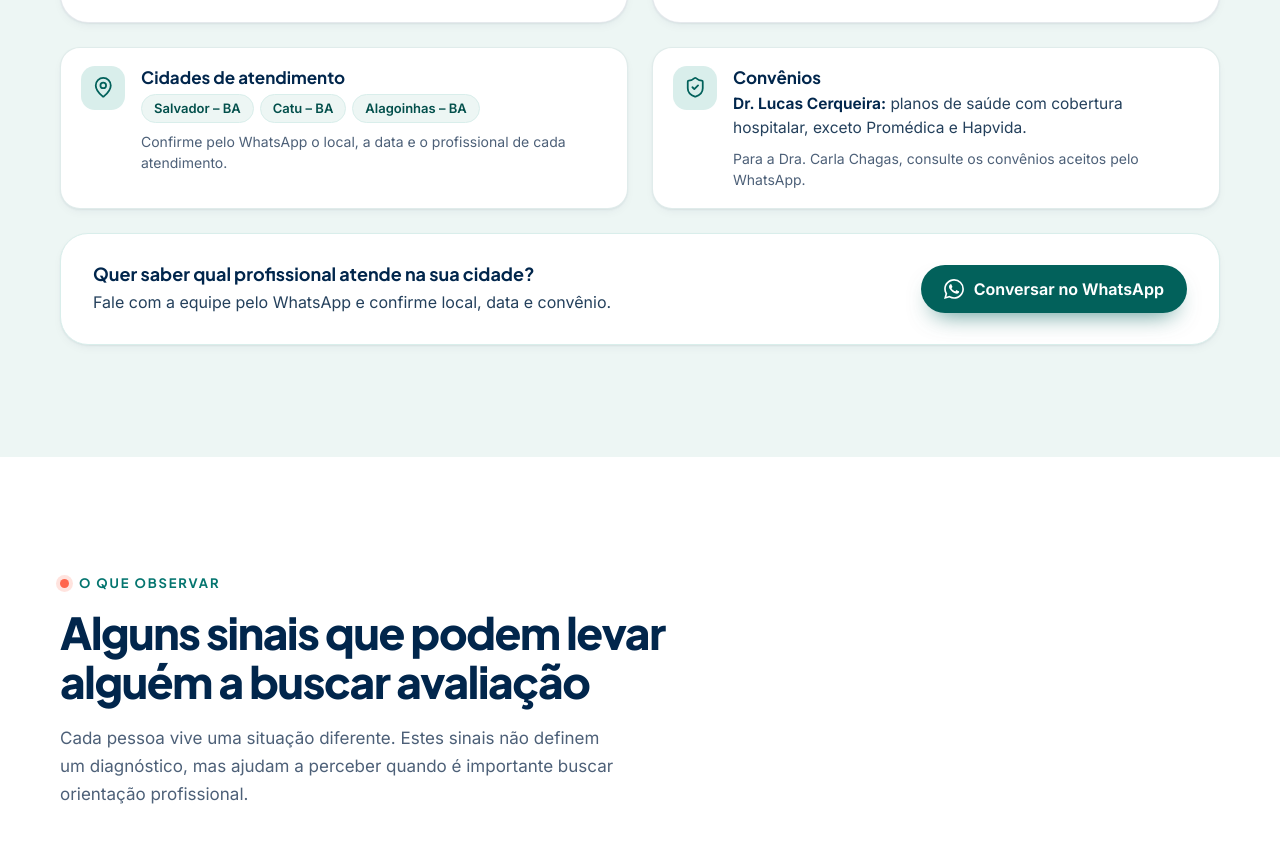
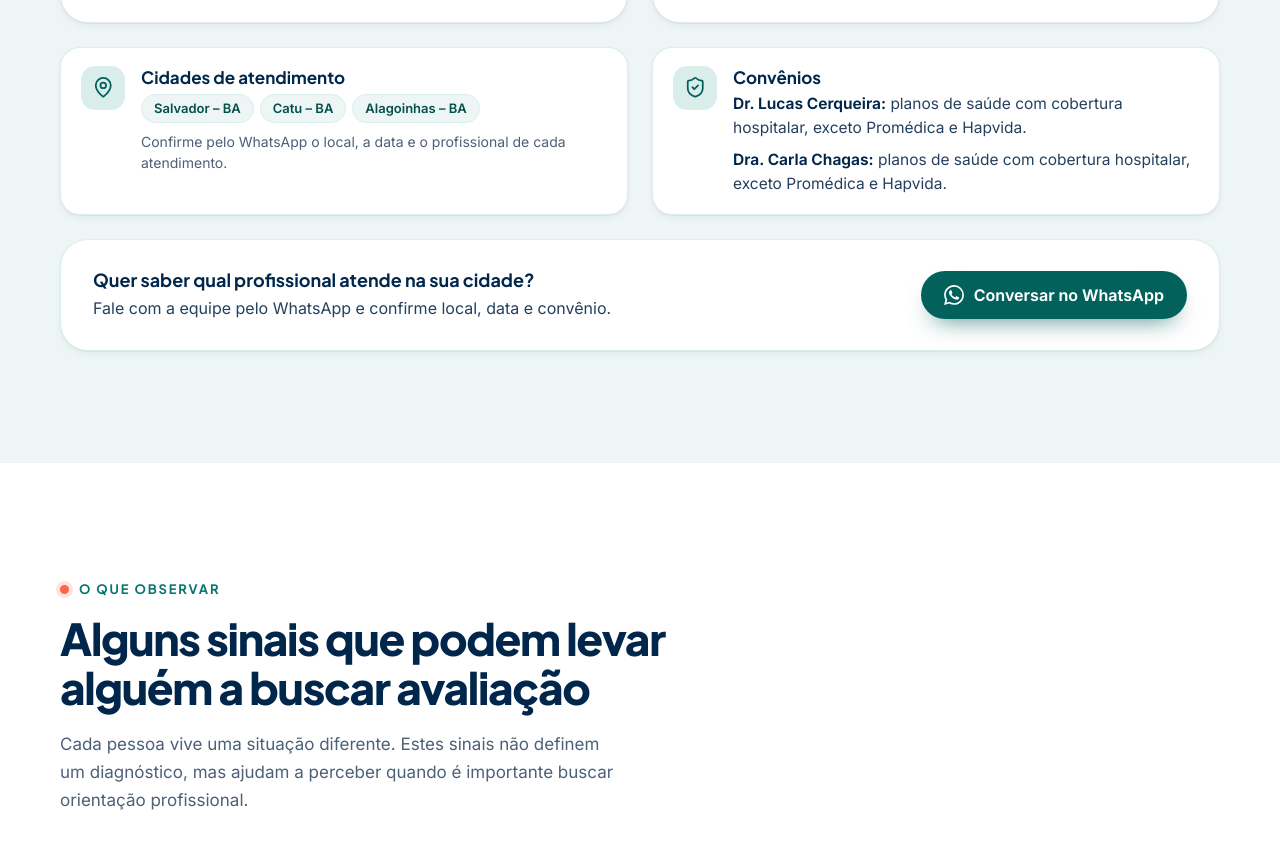
Before and after one commit to jjotaAI/conectadorsalvador, a plain HTML site: page index.html in a window 1280 px wide. Shown: the part 5296-6157 px from the top of the page. Drawn offline with Linux system fonts and the light colour scheme.

Commit message:
Informa os convênios da Dra. Carla Chagas
A Dra. Carla atende os mesmos convênios do Dr. Lucas: planos de saúde
com cobertura hospitalar, exceto Promédica e Hapvida.

Co-Authored-By: Claude Opus 5.5 <noreply@anthropic.com>
Claude-Session: https://claude.ai/code/session_018tP2RVgigWTwzCQkWhbrxV

```diff
--- a/assets/css/styles.css
+++ b/assets/css/styles.css
@@ -2159,6 +2159,14 @@ main:focus {
   font-weight: 650;
 }
 
+.fact__line {
+  display: block;
+}
+
+.fact__line + .fact__line {
+  margin-top: 8px;
+}
+
 @media (min-width: 600px) {
   .doctor__content {
     padding: 24px;
--- a/index.html
+++ b/index.html
@@ -26,7 +26,7 @@
 
   <link rel="preload" href="assets/fonts/plus-jakarta-sans-latin-wght-normal.woff2" as="font" type="font/woff2" crossorigin>
   <link rel="preload" href="assets/fonts/inter-latin-wght-normal.woff2" as="font" type="font/woff2" crossorigin>
-  <link rel="stylesheet" href="assets/css/styles.css?v=4">
+  <link rel="stylesheet" href="assets/css/styles.css?v=5">
   <script>document.documentElement.classList.add('js');</script>
   <script src="assets/js/main.js?v=3" defer></script>
   <!-- Meta Pixel Code -->
@@ -540,7 +540,10 @@
             </div>
             <div class="fact" data-reveal>
               <dt><span class="fact__icon" aria-hidden="true"><svg class="icon"><use href="#i-shield-check"/></svg></span>Convênios</dt>
-              <dd><strong class="fact__who">Dr. Lucas Cerqueira:</strong> planos de saúde com cobertura hospitalar, exceto Promédica e Hapvida.<span class="fact__note">Para a Dra. Carla Chagas, consulte os convênios aceitos pelo WhatsApp.</span></dd>
+              <dd>
+                <span class="fact__line"><strong class="fact__who">Dr. Lucas Cerqueira:</strong> planos de saúde com cobertura hospitalar, exceto Promédica e Hapvida.</span>
+                <span class="fact__line"><strong class="fact__who">Dra. Carla Chagas:</strong> planos de saúde com cobertura hospitalar, exceto Promédica e Hapvida.</span>
+              </dd>
             </div>
           </dl>
           <div class="team__cta" data-reveal>
```
